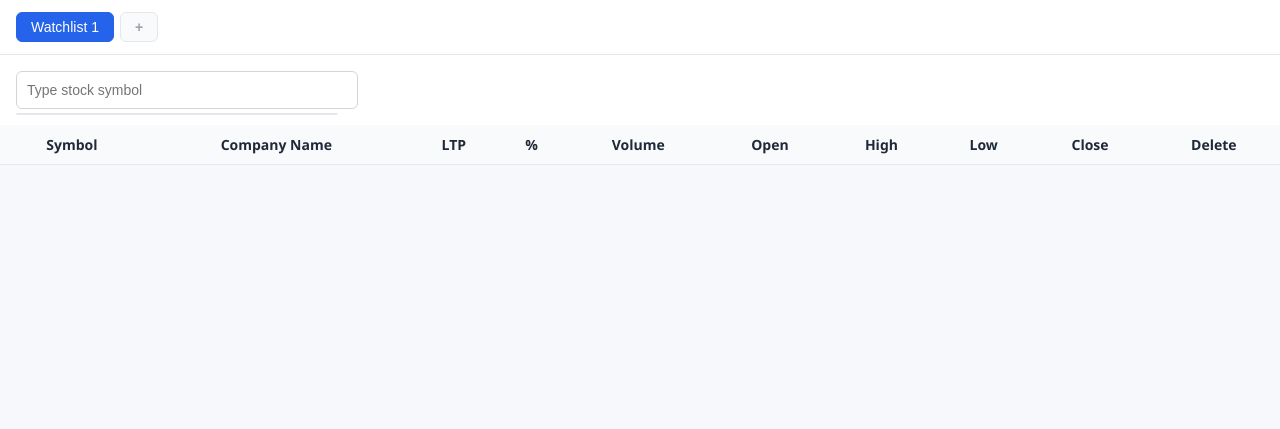
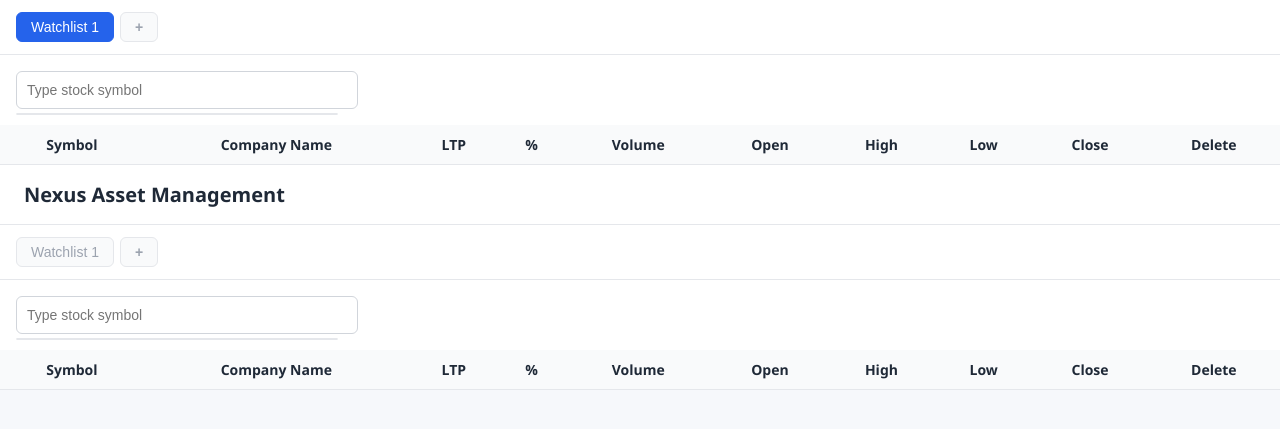
Before and after one commit to mrchopzy-ui/kotak-watchlist, a Flask app: page / in a window 1280 px wide. Shown: the part 60-489 px from the top of the page. Run offline with Flask 3, Linux system fonts and the light colour scheme; data comes from the database, SQL or seed files in the repository; tables that the repository leaves empty hold one stand-in row (values such as "Sample post"); data that the repository does not hold is empty; parts of the project's set-up code (start-up, migrations or seed data) failed here and were passed over.

Commit message:
Update index.html

```diff
--- a/templates/index.html
+++ b/templates/index.html
@@ -43,3 +43,48 @@
 <script src="/static/app.js"></script>
 </body>
 </html>
+<!DOCTYPE html>
+<html>
+<head>
+    <title>Nexus Asset Management</title>
+    <link rel="stylesheet" href="/static/style.css">
+</head>
+<body>
+
+<header class="top-bar">
+    <h1>Nexus Asset Management</h1>
+</header>
+
+<div class="tabs">
+    {% for w in watchlists %}
+        <button class="tab" data-id="{{ w[0] }}">{{ w[1] }}</button>
+    {% endfor %}
+    <button class="tab add" id="addWatchlist">+</button>
+</div>
+
+<div class="search-box">
+    <input id="search" placeholder="Type stock symbol">
+    <div id="suggestions"></div>
+</div>
+
+<table>
+    <thead>
+        <tr>
+            <th>Symbol</th>
+            <th>Company Name</th>
+            <th>LTP</th>
+            <th>%</th>
+            <th>Volume</th>
+            <th>Open</th>
+            <th>High</th>
+            <th>Low</th>
+            <th>Close</th>
+            <th>Delete</th>
+        </tr>
+    </thead>
+    <tbody id="watchlist"></tbody>
+</table>
+
+<script src="/static/app.js"></script>
+</body>
+</html>
```
